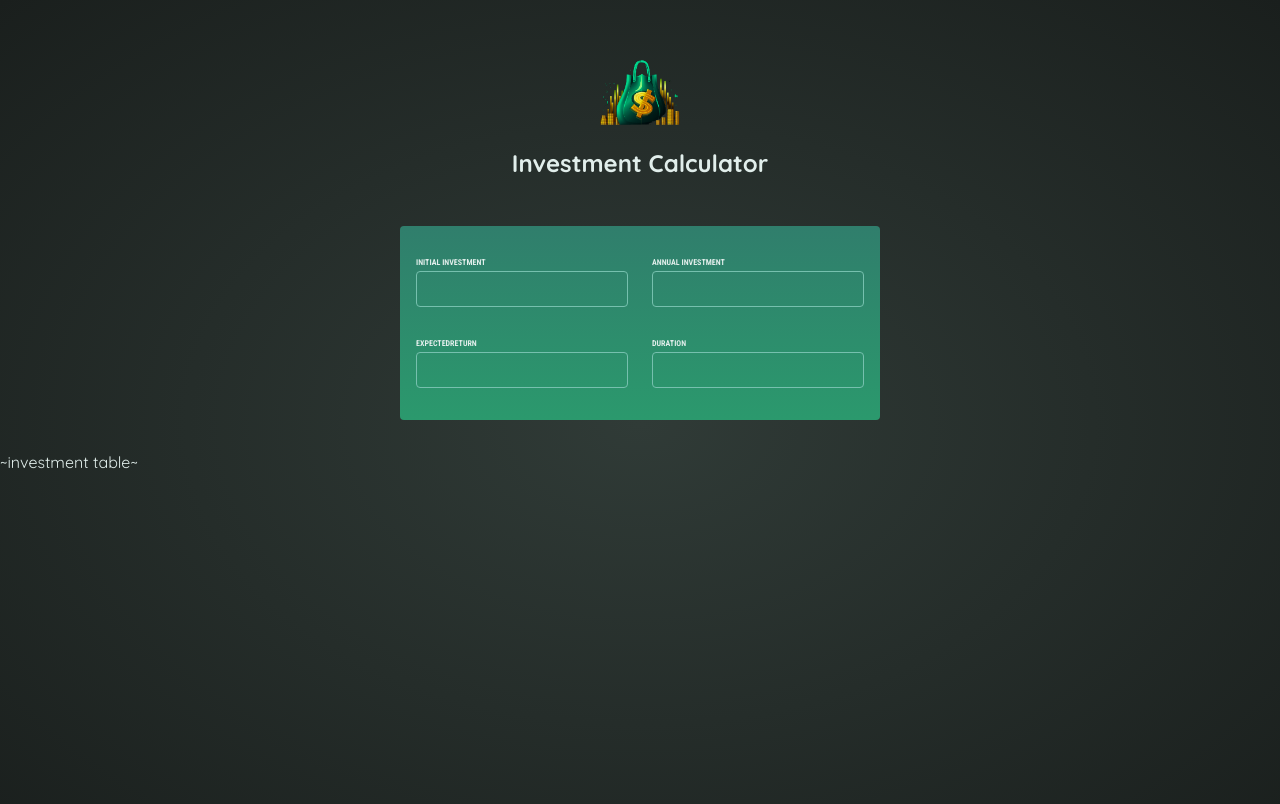
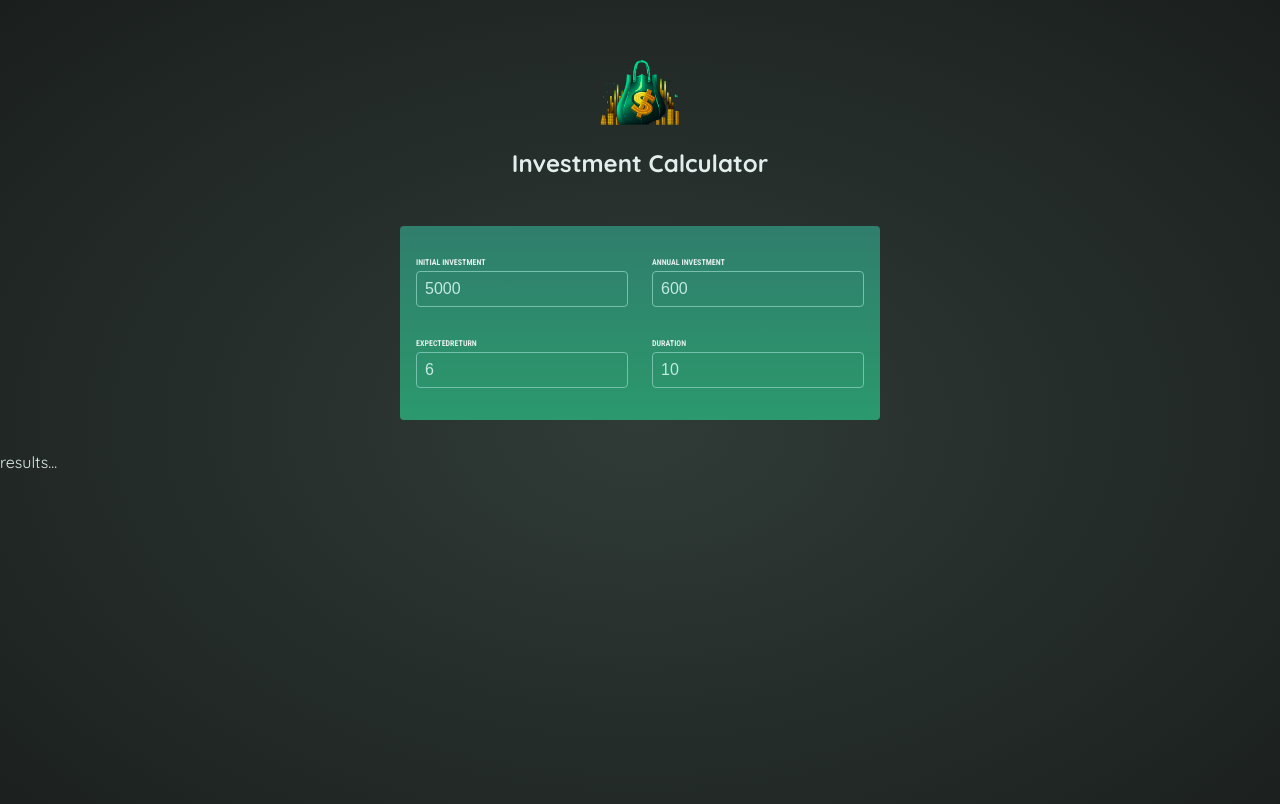
Before and after one commit to YuriSolomon/ReactInvestmentCalculator, a React (Vite) app: page / in a window 1280 px wide. Shown: the top 804 px of the page. Built offline with nearby package versions, Linux system fonts and the light colour scheme.

Commit message:
lift state for results

```diff
--- a/src/App.jsx
+++ b/src/App.jsx
@@ -1,13 +1,32 @@
 import Header from "./components/Header";
 import Inputs from "./components/Inputs";
+import Results from "./components/Results";
 
+import { useState } from "react";
+
+const initialInputs = {
+  initialInvestment: 5000,
+  annualInvestment: 600,
+  expectedReturn: 6,
+  duration: 10
+}
 function App() {
+  const [userInput, setUserInput] = useState(initialInputs);
+
+  function handleChange(inputIdentifier, newValue) {
+    setUserInput((prevUserInput => {
+      return {
+        ...prevUserInput,
+        [inputIdentifier]: newValue
+      }
+    }))
+  }
+
   return (
     <div>
       <Header />
-      <Inputs />
-
-      ~investment table~
+      <Inputs onChange={handleChange} userInput={userInput} />
+      <Results userInput={userInput} />
     </div>
   )
 }
--- a/src/components/Inputs.jsx
+++ b/src/components/Inputs.jsx
@@ -1,15 +1,16 @@
-import Input from "./Input"
+import Input from "./Input";
 
-export default function Inputs() {
+export default function Inputs({onChange, userInput}) {
+
     return (
         <section id="user-input">
             <div className="input-group">
-                <Input label='Initial Investment' value={null} required />
-                <Input label='Annual Investment' value={null} required />
+                <Input label='Initial Investment' value={userInput.initialInvestment} required onChange={(event) => onChange('initialInvestment', event.target.value)} />
+                <Input label='Annual Investment' value={userInput.annualInvestment} required onChange={(event) => onChange('annualInvestment', event.target.value)} />
             </div>
             <div className="input-group">
-                <Input label='ExpectedReturn' value={null} required />
-                <Input label='Duration' value={null} required />
+                <Input label='ExpectedReturn' value={userInput.expectedReturn} required onChange={(event) => onChange('expectedReturn', event.target.value)} />
+                <Input label='Duration' value={userInput.duration} required onChange={(event) => onChange('duration', event.target.value)} />
             </div>
         </section>
     )
--- /dev/null
+++ b/src/components/Results.jsx
@@ -0,0 +1,8 @@
+export default function Results({userInput}) {
+    console.log(userInput)
+    return (
+        <p>
+            results...
+        </p>
+    )
+}
```
